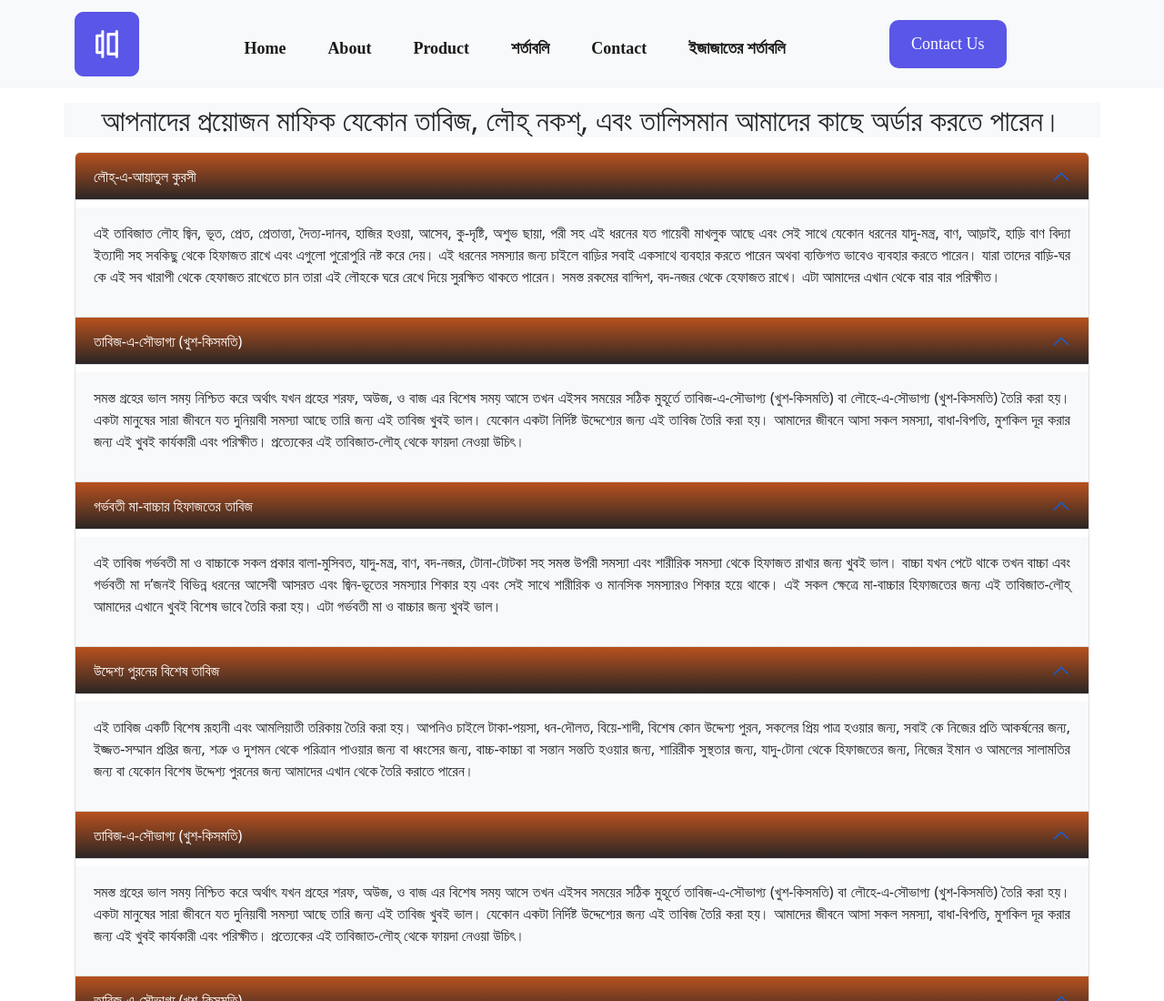
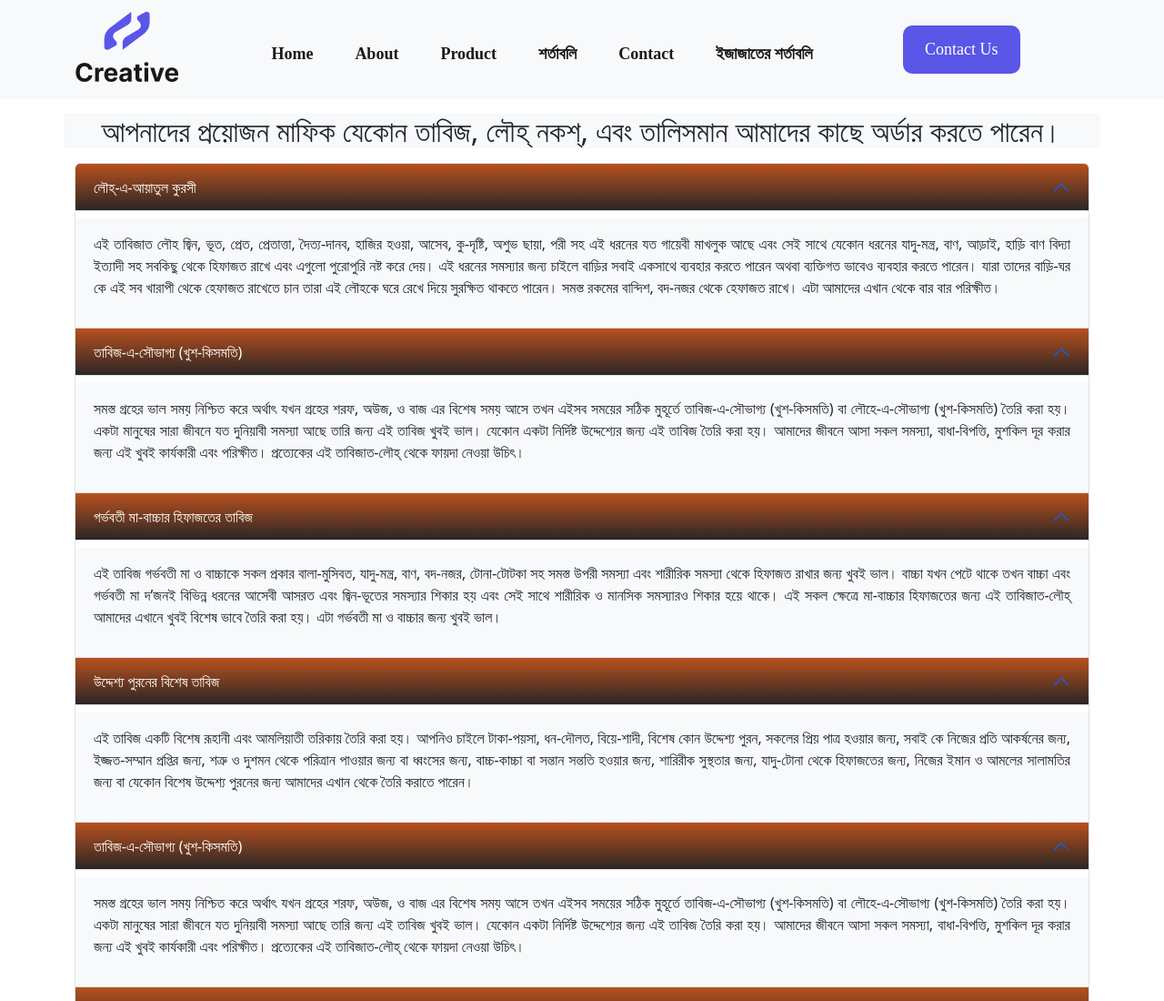
Before and after one commit to tutulddc/wazaif, a plain HTML site: page products.html in a window 1280 px wide. Shown: the top 1100 px of the page at 91% size. Drawn offline with Linux system fonts and the light colour scheme.

Commit message:
Update products.html

```diff
--- a/products.html
+++ b/products.html
@@ -4,7 +4,7 @@
     <meta charset="UTF-8">
     <meta http-equiv="X-UA-Compatible" content="IE=edge">
     <meta name="viewport" content="width=device-width, initial-scale=1.0">
-    <title>Figma-html Creative-Agency-LandingPage</title>
+    <title>Sufi-Wazaif</title>
     <link rel="stylesheet" href="css/bootstrap.min.css">
     <link rel="stylesheet" href="css/slick.css">
     <link rel="stylesheet" href="css/font-awesome.min.css">
@@ -16,7 +16,7 @@
 <!-- --------------------------NAV Start-------------------------- -->
 <nav id="main_menu" class="navbar navbar-expand-lg bg-light sticky-top">
     <div class="container">
-      <a class="navbar-brand" href="#"><img src="images/Icon.png" alt="Logo"></a>
+      <a class="navbar-brand" href="#"><img src="images/Logo.png" alt="Logo"></a>
       <button class="navbar-toggler" type="button" data-bs-toggle="collapse" data-bs-target="#navbarSupportedContent" aria-controls="navbarSupportedContent" aria-expanded="false" aria-label="Toggle navigation">
         <span class="navbar-toggler-icon"></span>
       </button>
```
